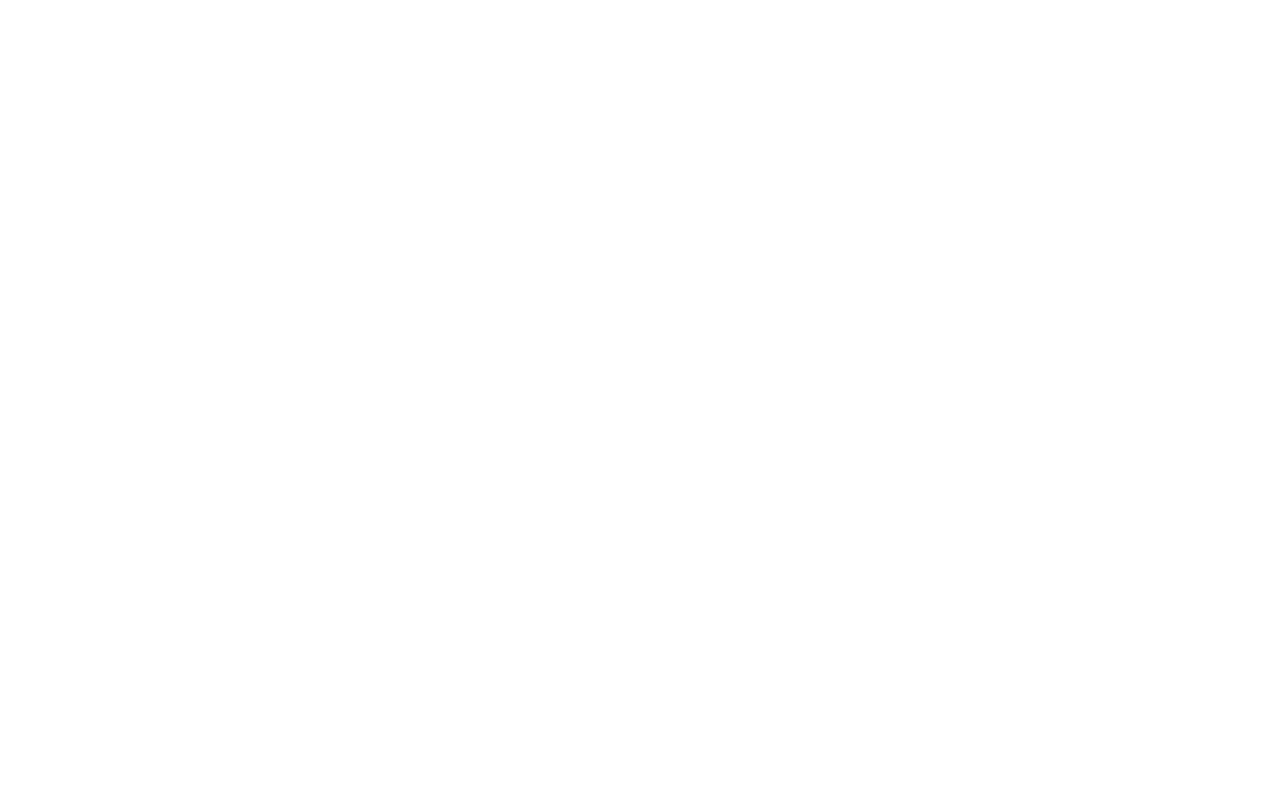
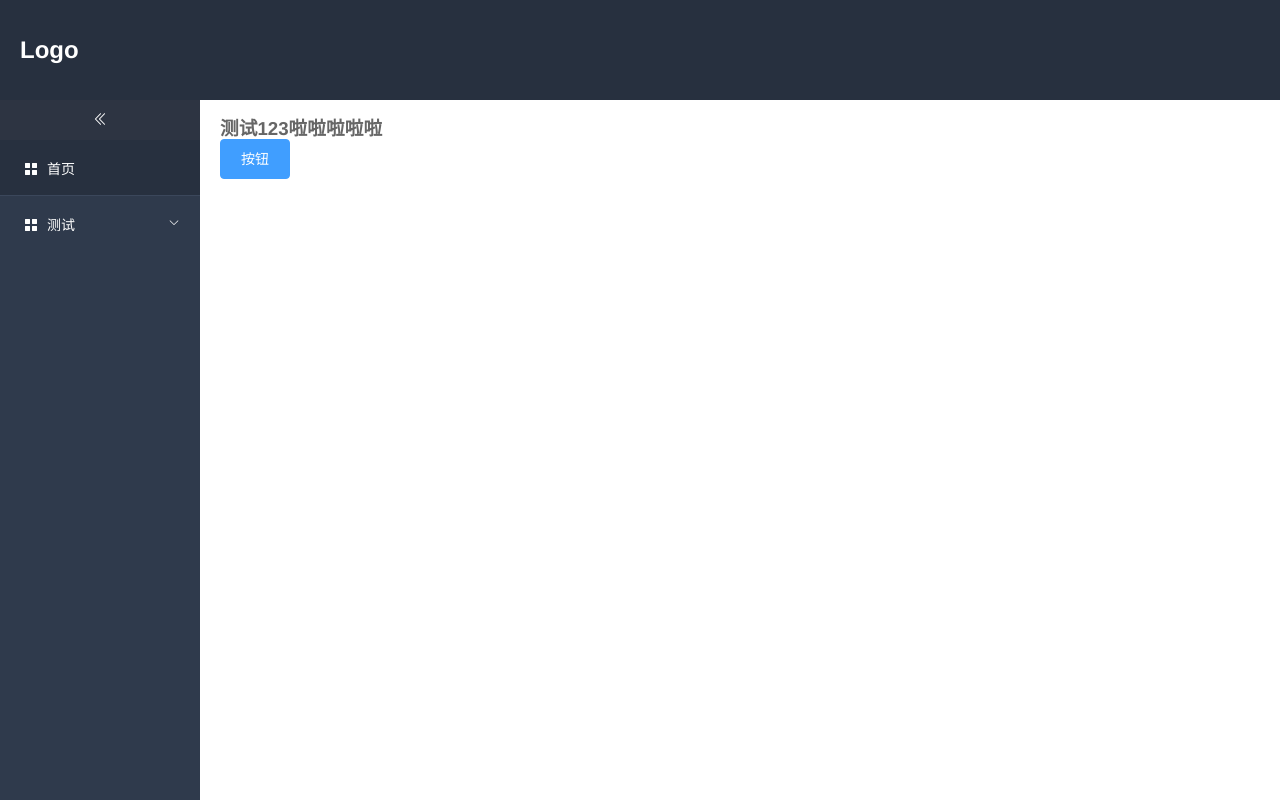
Before and after one commit to tianqihenghaola/xuexi, a Vue app: page /#/ceshi/ceshi01 in a window 1280 px wide. Before the commit this address led to /#/home/ceShi. Built offline with nearby package versions, Linux system fonts and the light colour scheme.

Commit message:
feat: 左侧菜单栏优化

```diff
--- a/src/layout/Aside.vue
+++ b/src/layout/Aside.vue
@@ -14,11 +14,13 @@
         active-text-color="#fff"
         @open="handleOpen"
         @close="handleClose"
+        router
+        :default-active="menus[0].path"
     >
       <span v-for="menu in menus" :key="menu.path">
         <el-submenu v-if="menu.children" :index="menu.path">
           <template slot="title">
-            <i class="navbar-menu-icon" :class="menu.meta.icon"></i>
+            <i class="navbar-menu-icon el-icon-menu" :class="menu.meta.icon"></i>
             <span>{{ menu.meta.label }}</span>
           </template>
           <el-menu-item
@@ -31,7 +33,7 @@
           </el-menu-item>
         </el-submenu>
         <el-menu-item v-else :index="menu.path">
-          <i class="navbar-menu-icon" :class="menu.meta.icon"></i>
+          <i class="navbar-menu-icon el-icon-menu" :class="menu.meta.icon"></i>
           <span slot="title">{{ menu.meta.label }}</span>
         </el-menu-item>
       </span>
@@ -53,7 +55,7 @@
           if (children && children.length) {
             item.children = recursive(children);
           }
-          if (!item.children || !item.childrem.length) {
+          if (!item.children || !item.children.length) {
             delete item.children;
           }
         }
--- a/src/layout/Header.vue
+++ b/src/layout/Header.vue
@@ -1,21 +1,18 @@
 <template>
-    <div class="header-container full">
-        <span>标题1</span>
-        <span>标题2</span>
-        <span>标题3</span>
-        <span>标题4</span>
-        <span>标题5</span>
-    </div>
+  <div class="header-container full">
+    <h1>Logo</h1>
+  </div>
 </template>
 
 <script>
 export default {
-    name: "header"
-}
+  name: "header",
+};
 </script>
 
 <style lang="scss" scoped>
 .header-container {
-    /*background-color: skyblue;*/
+//   background-color: rgb(45, 52, 66);
+  line-height: 100px;
 }
 </style>
--- a/src/layout/index.vue
+++ b/src/layout/index.vue
@@ -1,38 +1,39 @@
 <template>
   <el-container class="full-height">
-    <el-header class="flex-center-align">
-      <Header/>
+    <el-header class="flex-center-align" height="100px">
+      <Header />
     </el-header>
     <el-container>
-      <el-aside width="200px">
+      <el-aside width="auto">
         <Aside />
       </el-aside>
       <el-main>
-        <router-view/>
+        <router-view />
       </el-main>
     </el-container>
   </el-container>
 </template>
 
 <script>
-import Header from './Header';
-import Aside from './Aside';
+import Header from "./Header";
+import Aside from "./Aside";
 
 export default {
   name: "index",
   components: {
     Header,
-    Aside
-  }
-}
+    Aside,
+  },
+};
 </script>
 
 <style lang="scss" scoped>
 .el-header {
-  background-color: skyblue;
+  background-color: #27303f;
+  color: #fff;
 }
 
-.el-aside {
-  background-color: pink;
-}
+// .el-aside {
+//   background-color: pink;
+// }
 </style>
--- a/src/router/index.js
+++ b/src/router/index.js
@@ -9,9 +9,11 @@
 
 Vue.use(Router);
 
-import ceshiOne from './modules/ceshi-one';
+import home from './modules/home.js';
+import ceshi from './modules/ceshi.js';
 export const subRoutes = [
-    ceshiOne
+    home,
+    ceshi
 ]
 
 const routes = [
@@ -39,8 +41,9 @@
     {
         path: '/',
         name: '',
-        component: () => import('../layout'),
-        redirect: subRoutes[0].path,
+        // component: () => import('../layout'),
+        component: Home,
+        redirect: subRoutes[1].path,
         children: subRoutes
     }
 ];
--- a/src/router/modules/ceshi-one.js
+++ /dev/null
@@ -1,9 +0,0 @@
-export default {
-    path: '/home/ceshi-one',
-    name: '/ceshi-one',
-    component: () => import('../../views/ceshi-one/index.vue'),
-    meta: {
-        label: '测试一',
-        permission: true
-    }
-}
--- /dev/null
+++ b/src/router/modules/ceshi.js
@@ -0,0 +1,32 @@
+export default {
+    path: '/ceshi',
+    name: 'ceshi',
+    component: () => import('../../views/ceshi'),
+    meta: {
+        label: '测试',
+        permission: true
+    },
+    redirect: '/ceshi/ceshi01',
+    children: [
+        {
+            path: '/ceshi/ceshi01',
+            name: 'ceshi01',
+            component: () => import('@/views/ceshi/ceshi-01.vue'),
+            meta: {
+                label: '测试-01',
+                icon: 'el-icon-menu',
+                permission: true
+            },
+        },
+        {
+            path: '/ceshi/ceshi02',
+            name: 'ceshi02',
+            component: () => import('@/views/ceshi/ceshi-02.vue'),
+            meta: {
+                label: '测试-02',
+                icon: 'el-icon-menu',
+                permission: true
+            },
+        }
+    ]
+}
--- /dev/null
+++ b/src/router/modules/home.js
@@ -0,0 +1,9 @@
+export default {
+    path: '/home',
+    name: 'home',
+    component: () => import('@/views/home/index.vue'),
+    meta: {
+        label: '首页',
+        permission: true
+    }
+}
--- a/src/views/ceshi.vue
+++ b/src/views/ceshi/ceshi-01.vue
@@ -21,11 +21,11 @@
       <!--                    </li>-->
       <!--                </ul>-->
       <!--            </li>-->
-      <div
+      <!-- <div
         class="lianxi-img"
         v-img="'../assets/images/v-img-lianxi.png'"
         alt=""
-      ></div>
+      ></div> -->
       <!--            <img src="../assets/images/v-img-lianxi.png" alt="">-->
       <!--            <div style="background-image: url("'../assets/images/v-img-lianxi.png'")"></div>-->
       <el-button type="primary" @click="init">按钮</el-button>
@@ -43,25 +43,25 @@
 //    }
 // });
 
-import Vue from "vue";
+// import Vue from "vue";
 
-Vue.directive("img", {
-  inserted: (el, binding) => {
-    let color = Math.floor(Math.random() * 1000000);
-    // el.style.backgroundColor = '#' + color;
-    console.log("111");
-    let img = new Image();
-    console.log("222");
-    img.src = binding.value;
-    console.log(img);
-    el.style.backgroundImage = "url(" + binding.value + ")";
-    img.onload = function () {
-      console.log("444");
-      alert("success");
-      el.style.backgroundImage = "url(" + binding.value + ")";
-    };
-  },
-});
+// Vue.directive("img", {
+//   inserted: (el, binding) => {
+//     let color = Math.floor(Math.random() * 1000000);
+//     // el.style.backgroundColor = '#' + color;
+//     console.log("111");
+//     let img = new Image();
+//     console.log("222");
+//     img.src = binding.value;
+//     console.log(img);
+//     el.style.backgroundImage = "url(" + binding.value + ")";
+//     img.onload = function () {
+//       console.log("444");
+//       alert("success");
+//       el.style.backgroundImage = "url(" + binding.value + ")";
+//     };
+//   },
+// });
 
 export default {
   data() {
@@ -159,26 +159,30 @@
       //     console.log('点击');
       //     console.log(res)
       // })
-      new Promise((resolve) => {
-        setTimeout(() => {
-          resolve("hello");
-        }, 2000);
-      })
-        .then((val) => {
-          console.log(val); //  参数val = 'hello'
-          return new Promise((resolve) => {
-            setTimeout(() => {
-              resolve("world");
-            }, 2000);
-          });
-        })
-        .then((val) => {
-          console.log(val); // 参数val = 'world'
-        });
+      // new Promise((resolve) => {
+      //   setTimeout(() => {
+      //     resolve("hello");
+      //   }, 2000);
+      // })
+      //   .then((val) => {
+      //     console.log(val); //  参数val = 'hello'
+      //     return new Promise((resolve) => {
+      //       setTimeout(() => {
+      //         resolve("world");
+      //       }, 2000);
+      //     });
+      //   })
+      //   .then((val) => {
+      //     console.log(val); // 参数val = 'world'
+      //   });
+      this.sunjibuerzhi();
     },
+    sunjibuerzhi() {
+      const randdomBooleana = () => Math.random() >= 0.5;
+      console.log(randomBoolean());
+    }
   },
-  created() {
-  },
+  created() {},
 };
 </script>
 
--- a/src/views/ceshi-one/index.vue
+++ b/src/views/ceshi/ceshi-02.vue
@@ -1,5 +1,5 @@
 <template>
-  <div>测试页一</div>
+  <div>ceshi-02</div>
 </template>
 
 <script>
--- /dev/null
+++ b/src/views/ceshi/index.vue
@@ -0,0 +1,12 @@
+<template>
+  <div>
+    <router-view></router-view>
+  </div>
+</template>
+
+<script>
+export default {};
+</script>
+
+<style>
+</style>
--- /dev/null
+++ b/src/views/home/index.vue
@@ -0,0 +1,43 @@
+<template>
+  <div>
+    <div>测试页一</div>
+    <div>true：{{ zhengque }}</div>
+    <div>false：{{ cuowu }}</div>
+    <el-button @click="sunjibuerzhi" type="primary" size="small"
+      >按钮</el-button
+    >
+    <el-button @click="chongzhi" size="small">重置</el-button>
+  </div>
+</template>
+
+<script>
+export default {
+  data() {
+    return {
+      zhengque: 0,
+      cuowu: 0,
+    };
+  },
+  methods: {
+    sunjibuerzhi() {
+      const randomBoolean = () => Math.random() >= 0.5;
+      console.log(randomBoolean());
+      if (randomBoolean()) {
+        this.zhengque++;
+      } else {
+        this.cuowu++;
+      }
+    },
+    chongzhi() {
+      this.zhengque = 0;
+      this.cuowu = 0;
+    },
+    handleOpen() {
+      console.log('111')
+    }
+  },
+};
+</script>
+
+<style>
+</style>
```
